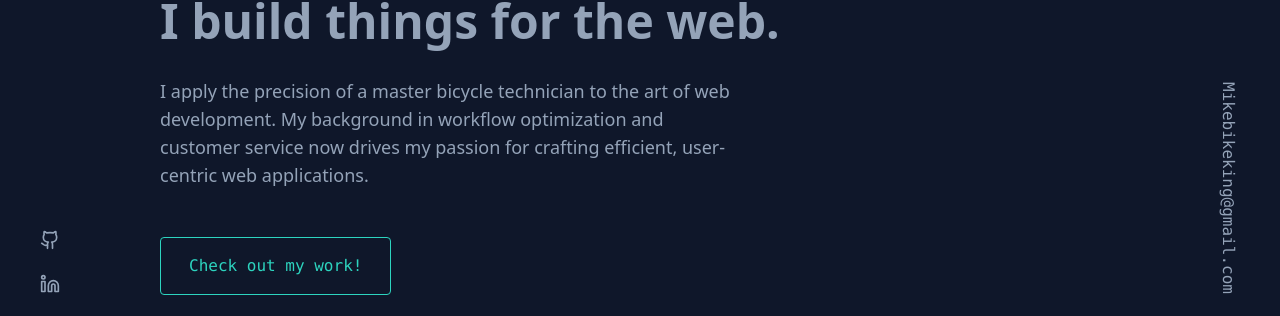
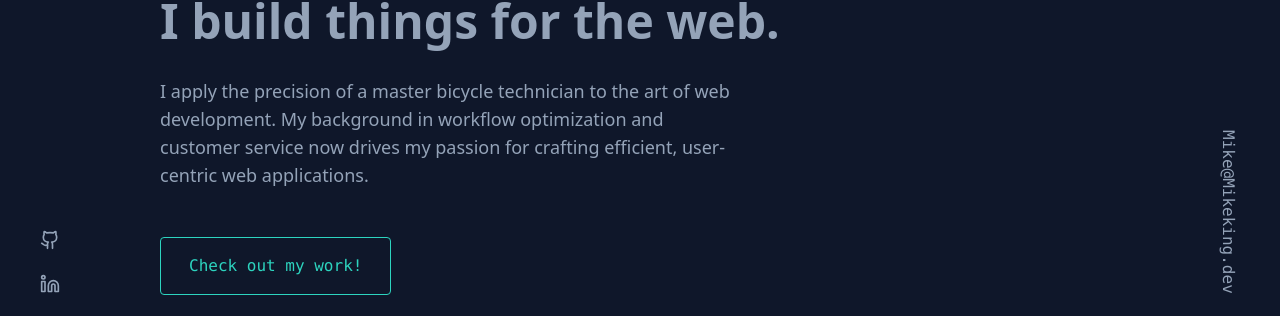
Before and after one commit to mikebikeking/project_mike, a React (Vite) app: page / in a window 1280 px wide. Shown: the part 386-702 px from the top of the page. Built offline with nearby package versions, Linux system fonts and the light colour scheme.

Commit message:
Email Update

```diff
--- a/src/components/Footer.tsx
+++ b/src/components/Footer.tsx
@@ -61,7 +61,7 @@ export function Footer() {
             className="text-slate-400 hover:text-teal-400 transition-colors duration-300 font-mono mb-6"
             style={{ writingMode: "vertical-rl" }}
           >
-            Mikebikeking@gmail.com
+            Mike@Mikeking.dev
           </button>
           <div className="w-px h-24 bg-slate-400"></div>
         </div>
```
Also changed, not shown: 1 other file (tests, documents, lock files or other folders).
